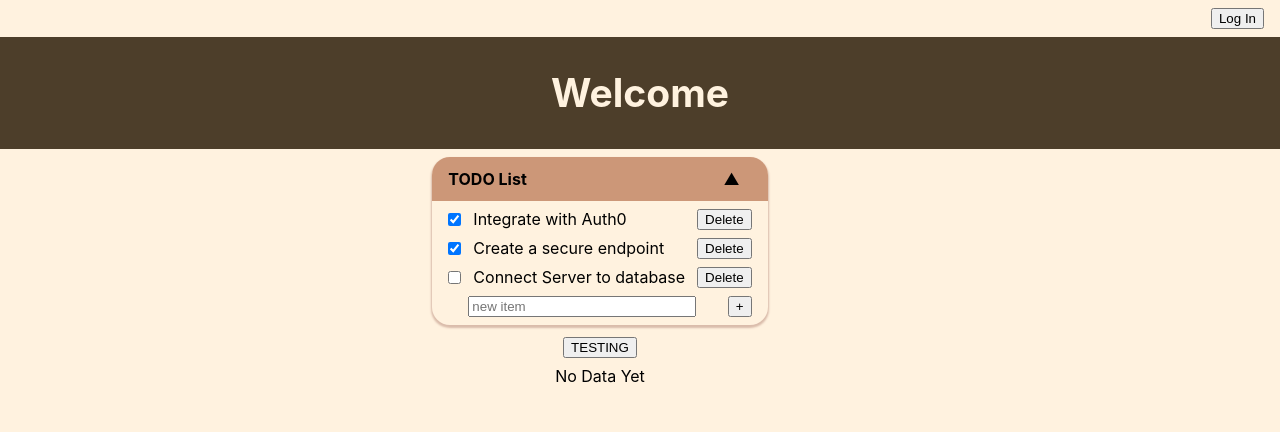
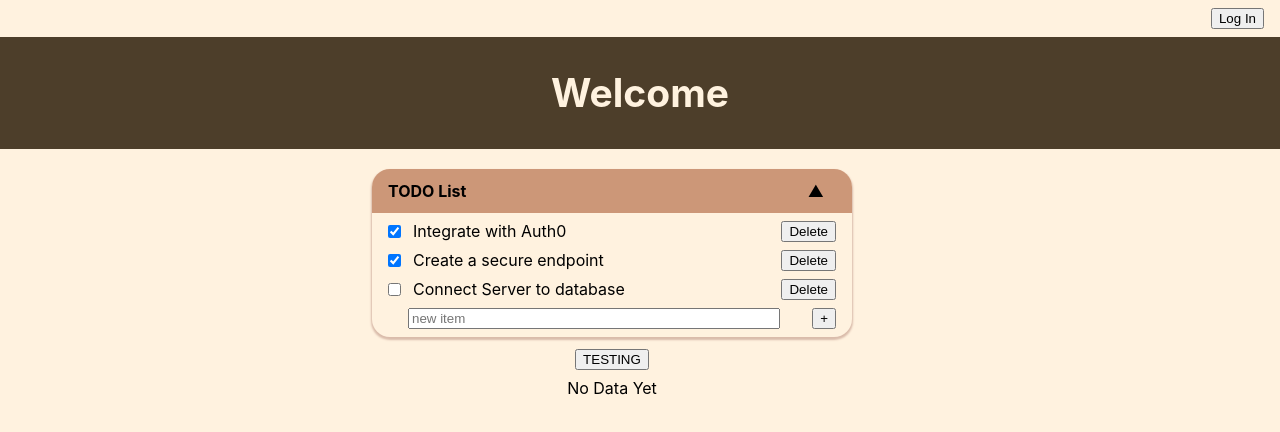
Before and after one commit to tekizian/tekizian.github.io, a React (Create React App) app: page / in a window 1280 px wide. Shown: the top 432 px of the page. Built offline with nearby package versions, Linux system fonts and the light colour scheme; no server answers.

Commit message:
Fixed panel shrink

```diff
--- a/src/App.css
+++ b/src/App.css
@@ -15,6 +15,7 @@ body {
     flex-flow: column;
     justify-content: center;
     align-items: center;
+    padding: 12px;
 
     > * {
       margin-top: 8px;
--- a/src/Components/Panel/Panel.css
+++ b/src/Components/Panel/Panel.css
@@ -4,6 +4,10 @@
   overflow: hidden;
   margin: 0.25rem;
   box-shadow: 0px 2px 2px 1px #dabcab;
+  display: flex;
+  flex-direction: column;
+  align-items: stretch;
+  width: 100%;
   max-width: 30rem;
   .title {
     background-color: #cc9778;
```
